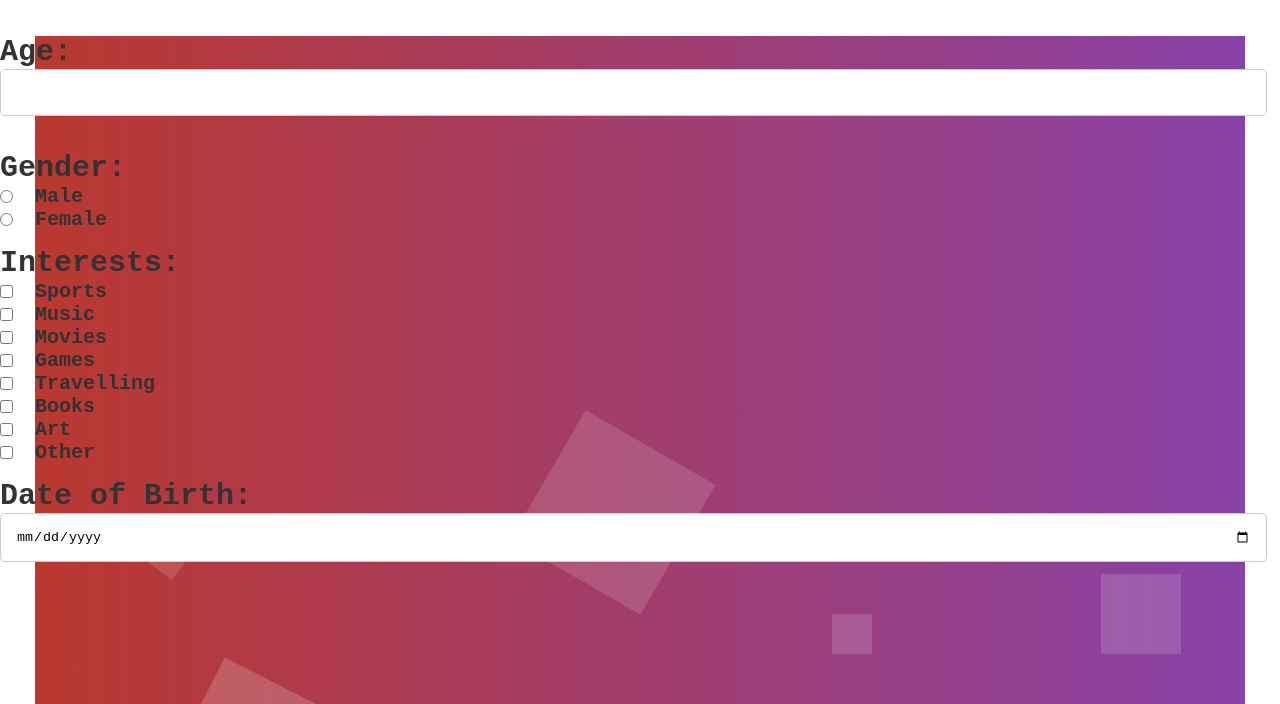
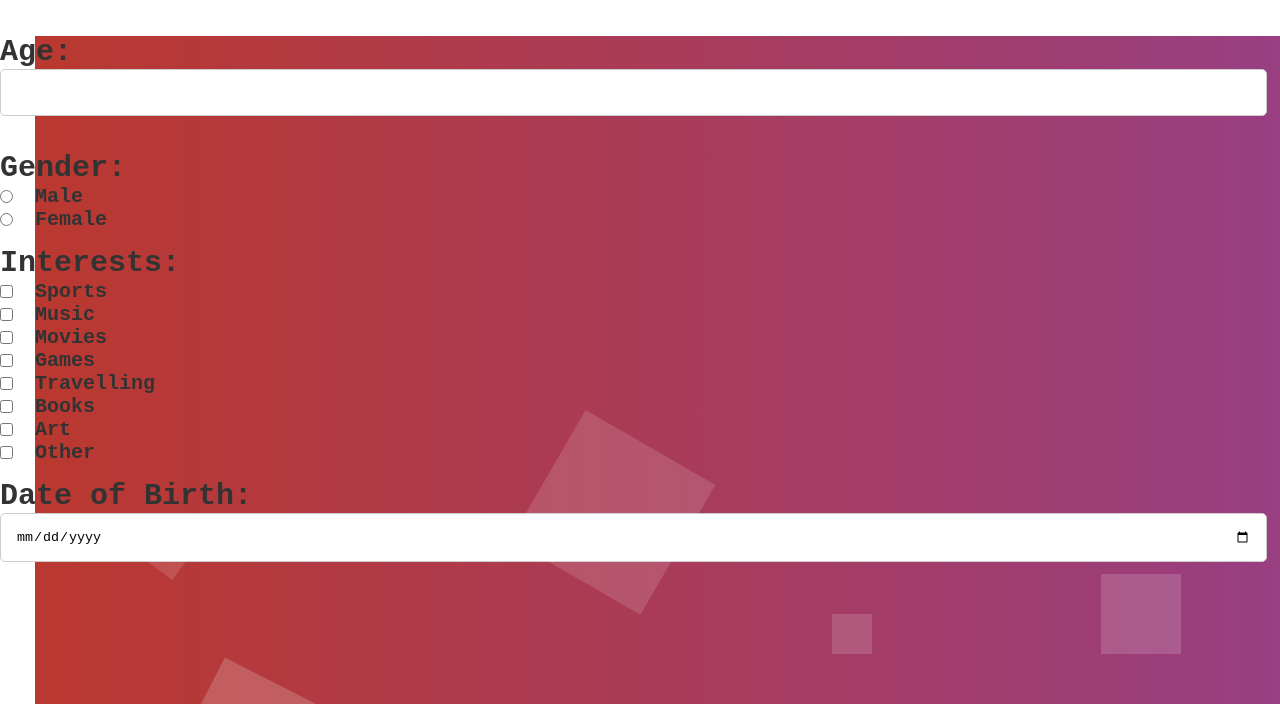
Before and after one commit to MonishGiani/Monish.HCI-assignment, a plain HTML site: page index.html in a window 1280 px wide. Shown: the part 96-800 px from the top of the page. Drawn offline with Linux system fonts and the light colour scheme.

Commit message:
Update index.css

```diff
--- a/index.css
+++ b/index.css
@@ -94,7 +94,7 @@ button[type="submit"]:hover {
 }
 
 .animation-area{
-    background: linear-gradient(to left, #8942a8, #ba382f); width: 100%; height: 100vh;
+    background: linear-gradient(to left, #8942a8, #ba382f); width: 150%; height: 150vh;
 }
 
 .box-area{
```
